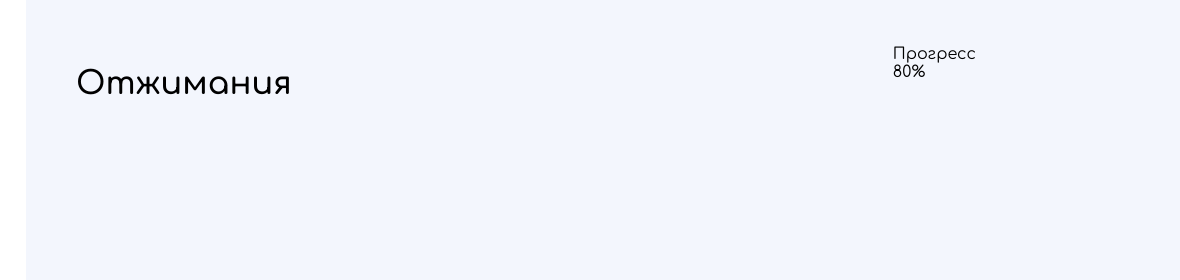
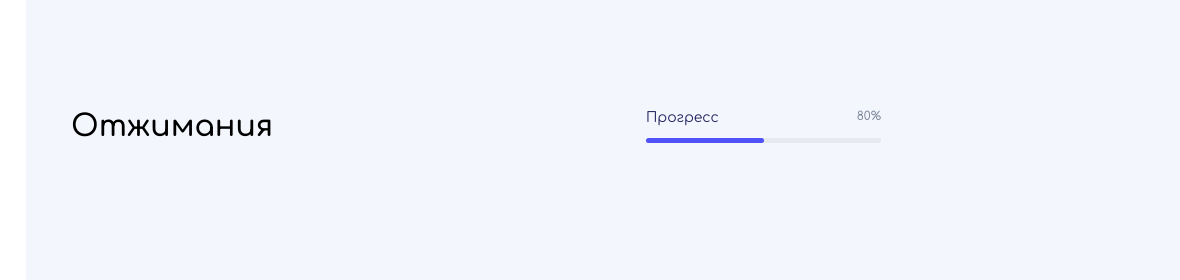
Before and after one commit to decorix/to-do-list, a plain HTML site: page index.html in a window 1280 px wide. Shown: the top 280 px of the page, 100-1280 px from the left. Drawn offline with Linux system fonts and the light colour scheme.

Commit message:
style header

```diff
--- a/styles/index.css
+++ b/styles/index.css
@@ -6,11 +6,11 @@ body {
     font-family: 'Comfortaa', cursive;
     margin: 0;
     background-color: #F3F6FD;
+    font-weight: 400;
 }
 
 .app {
    display: flex;
-   gap: 50px;
 }
 
 .logo {
@@ -82,10 +82,59 @@ body {
 .content {
     min-width: 900px;
     margin-top: 45px;
+    padding: 45px;
 }
 
 header {
     display: flex;
     justify-content: space-between;
+    align-items: center;
 
 }
+
+h1 {
+    font-size: 30px;
+    line-height: 33px;
+    color: #000000;
+}
+
+.progress {
+    display: flex;
+    flex-direction: column;
+    gap: 12px;
+    min-width: 235px;
+}
+
+.progress__text {
+    display: flex;
+    justify-content: space-between;
+
+}
+
+.progress__name {
+    font-size: 14px;
+    line-height: 16px;
+    color: #232360;
+}
+
+.progress__percent {
+    font-size: 12px;
+    line-height: 13px;
+    color: #768396;
+}
+
+.progress__bar {
+    width: 100%;
+    background: #E6E9ED;
+    border-radius: 4px;
+    height: 5px;
+    position: relative;
+}
+
+.progress__cover-bar {
+    position: absolute;
+    width: 50%;
+    height: 5px;
+    border-radius: 4px;
+    background: #5051f9;
+}
```
